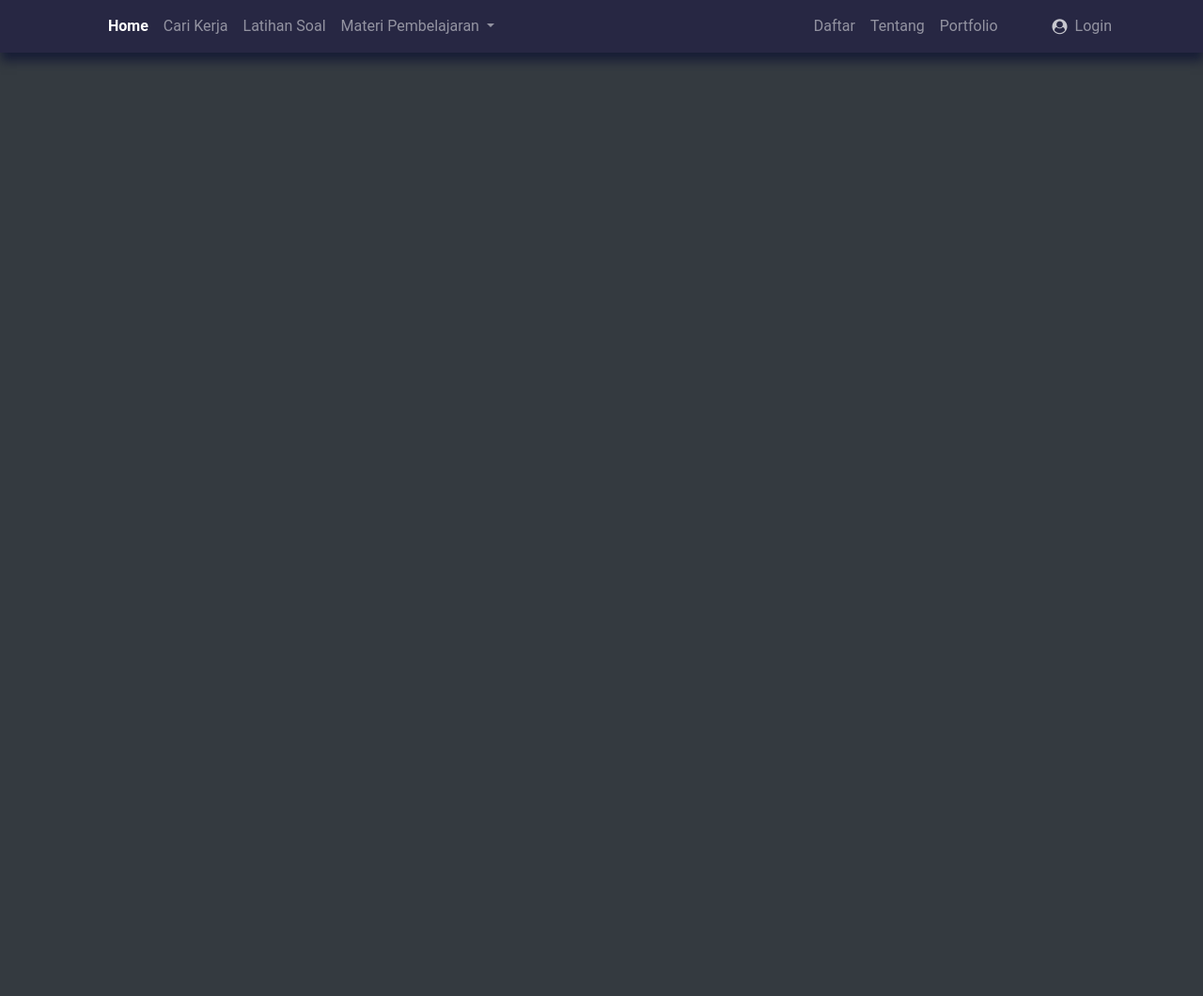
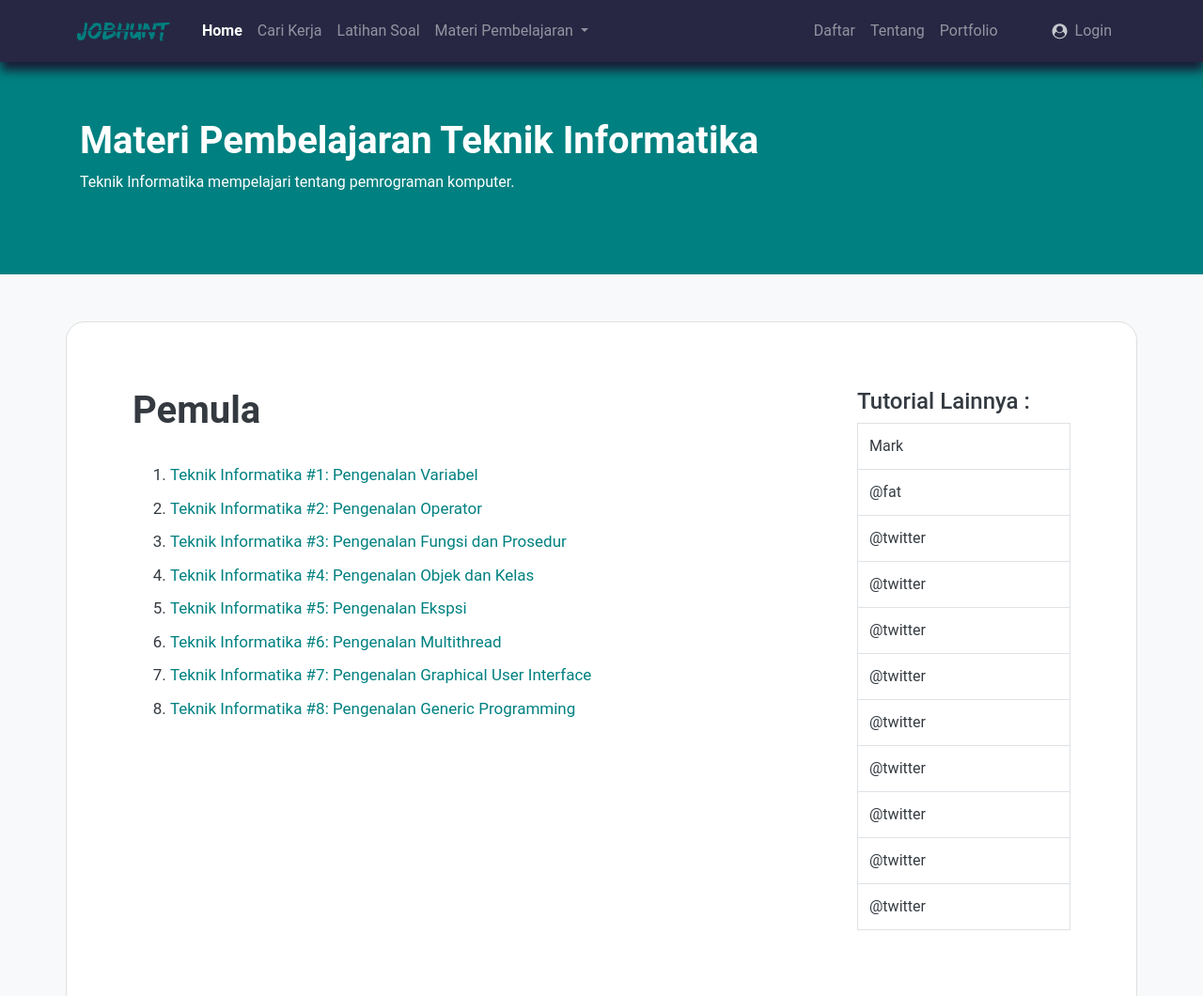
Before and after one commit to Jauzy/TUBES-MBD, a plain HTML site: page Belajar/Materi/T_Informatika.html in a window 1280 px wide. Shown: the top 1060 px of the page at 94% size. Before the commit the page ends 800 px from the top, so only its background shows below. Drawn offline with nearby package versions, Linux system fonts and the light colour scheme.

Commit message:
Add files via upload

```diff
--- a/Belajar/Materi/T_Informatika.html
+++ b/Belajar/Materi/T_Informatika.html
@@ -9,12 +9,16 @@
     <script src="https://maxcdn.bootstrapcdn.com/bootstrap/4.0.0/js/bootstrap.min.js" integrity="sha384-JZR6Spejh4U02d8jOt6vLEHfe/JQGiRRSQQxSfFWpi1MquVdAyjUar5+76PVCmYl" crossorigin="anonymous"></script>
     <!-- Font Awesome Icons -->
     <link rel="stylesheet" href="https://cdnjs.cloudflare.com/ajax/libs/font-awesome/4.7.0/css/font-awesome.min.css">
+    <style>
+        a {color: #008080;}
+    </style>
 </head>
-    <body>
+
+<body style="background-color: #FFF">
     <nav class="navbar sticky-top navbar-expand-lg navbar-dark" style="background-color: #272743">
         <div class="container">
             <a class="navbar-brand" href="#">
-                <img src="Logo.png" width="100px" height="auto" alt="">
+                <img src="/Logo.png" width="100px" height="auto" alt="">
             </a>
             <button class="navbar-toggler" type="button" data-toggle="collapse" data-target="#navbarNavDropdown" aria-controls="navbarNavDropdown" aria-expanded="false" aria-label="Toggle navigation">
                 <span class="navbar-toggler-icon"></span>
@@ -104,5 +108,74 @@
             </div>
         </div>
     </nav>
+
+    <div class="headmateri">
+        <div class="container">
+            <h1><strong>Materi Pembelajaran Teknik Informatika</strong></h1>
+        <p>Teknik Informatika mempelajari tentang pemrograman komputer.</p>
+        </div>
+    </div>
+
+    <div class="BGMateri">
+        <div class="container BadanMateri">
+            <div class="row">
+                <div class=" container col-9">
+                    <h1><strong>Pemula</strong></h1>
+                    <br>
+                    <ol>
+                        <li><a href="#">Teknik Informatika #1: Pengenalan Variabel</a></li>
+                        <li><a href="#">Teknik Informatika #2: Pengenalan Operator</a></li>
+                        <li><a href="#">Teknik Informatika #3: Pengenalan Fungsi dan Prosedur</a></li>
+                        <li><a href="#">Teknik Informatika #4: Pengenalan Objek dan Kelas</a></li>
+                        <li><a href="#">Teknik Informatika #5: Pengenalan Ekspsi</a></li>
+                        <li><a href="#">Teknik Informatika #6: Pengenalan Multithread</a></li>
+                        <li><a href="#">Teknik Informatika #7: Pengenalan Graphical User Interface</a></li>
+                        <li><a href="#">Teknik Informatika #8: Pengenalan Generic Programming</a></li>
+
+                    </ol>
+                </div>
+                <div class="col">
+                    <h4>Tutorial Lainnya :</h4>
+                    <table class="table table-bordered">
+                        <tbody>
+                            <tr>
+                                <td>Mark</td>
+                            </tr>
+                            <tr>
+                                <td>@fat</td>
+                            </tr>
+                            <tr>
+                                <td>@twitter</td>
+                            </tr>
+                            <tr>
+                                <td>@twitter</td>
+                            </tr>
+                            <tr>
+                                <td>@twitter</td>
+                            </tr>
+                            <tr>
+                                <td>@twitter</td>
+                            </tr>
+                            <tr>
+                                <td>@twitter</td>
+                            </tr>
+                            <tr>
+                                <td>@twitter</td>
+                            </tr>
+                            <tr>
+                                <td>@twitter</td>
+                            </tr>
+                            <tr>
+                                <td>@twitter</td>
+                            </tr>
+                            <tr>
+                                <td>@twitter</td>
+                            </tr>
+                        </tbody>
+                    </table>
+                </div>
+            </div>
+        </div>
+    </div>
 </body>
 </html>
--- a/Belajar/style.css
+++ b/Belajar/style.css
@@ -56,7 +56,39 @@ nav {
     margin-top: 12px;
 }
 
+.headmateri {
+    background-color: #008080;
+    padding-top: 60px;
+    padding-bottom: 70px;
+    /*padding-left: 200px;
+    padding-right: 50px;*/
+    color: #FFF;
 
+}
+
+.BGMateri {
+    background-color: #F8F9FA;
+    /*padding-left: 150px;
+    padding-right: 150px;*/
+    padding-top: 50px;
+    padding-bottom: 50px;
+}
+
+.BadanMateri {
+    padding-left: 70px;
+    padding-right: 70px;
+    padding-top: 70px;
+    padding-bottom: 70px;
+    border-radius: 20px;
+    border: 1px solid #DFDFDF;
+    color: #343A40;
+    background-color: #FFF;
+}
+
+.BadanMateri li {
+    padding-bottom: 10px;
+    font-size: 17px;
+}
 
 
 
```
Also changed, not shown: Belajar/index.html (+1 -1 lines). Lines whose indentation alone changed are shown as unchanged.
